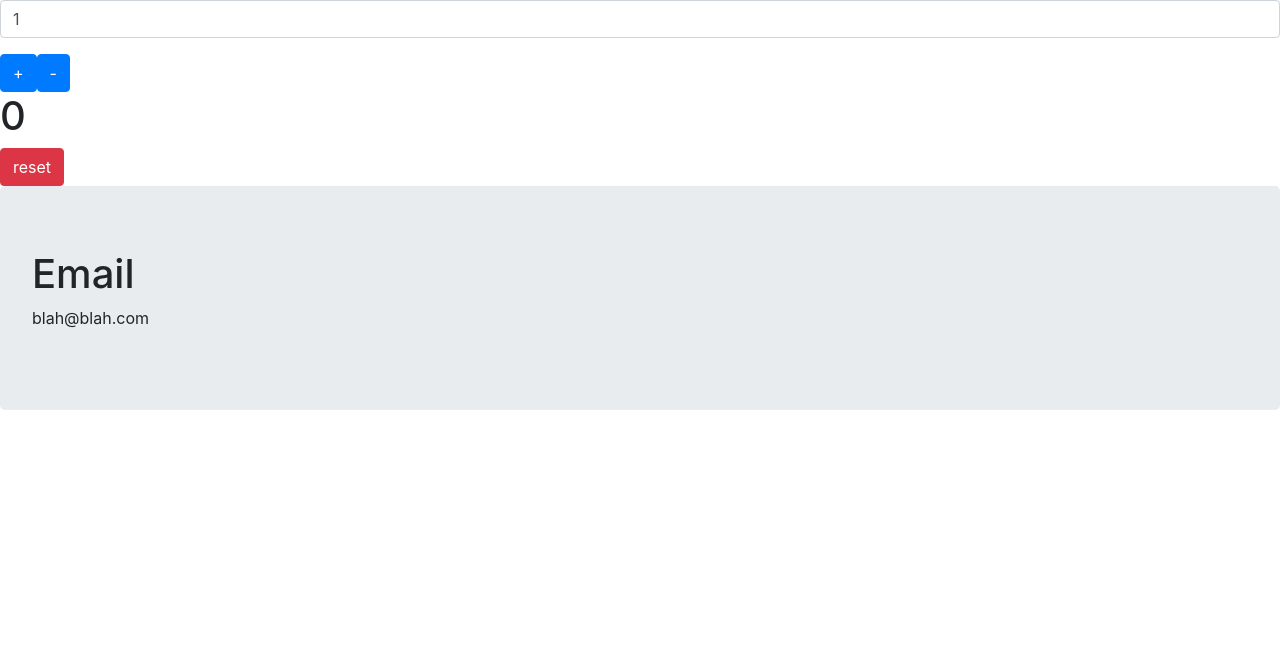
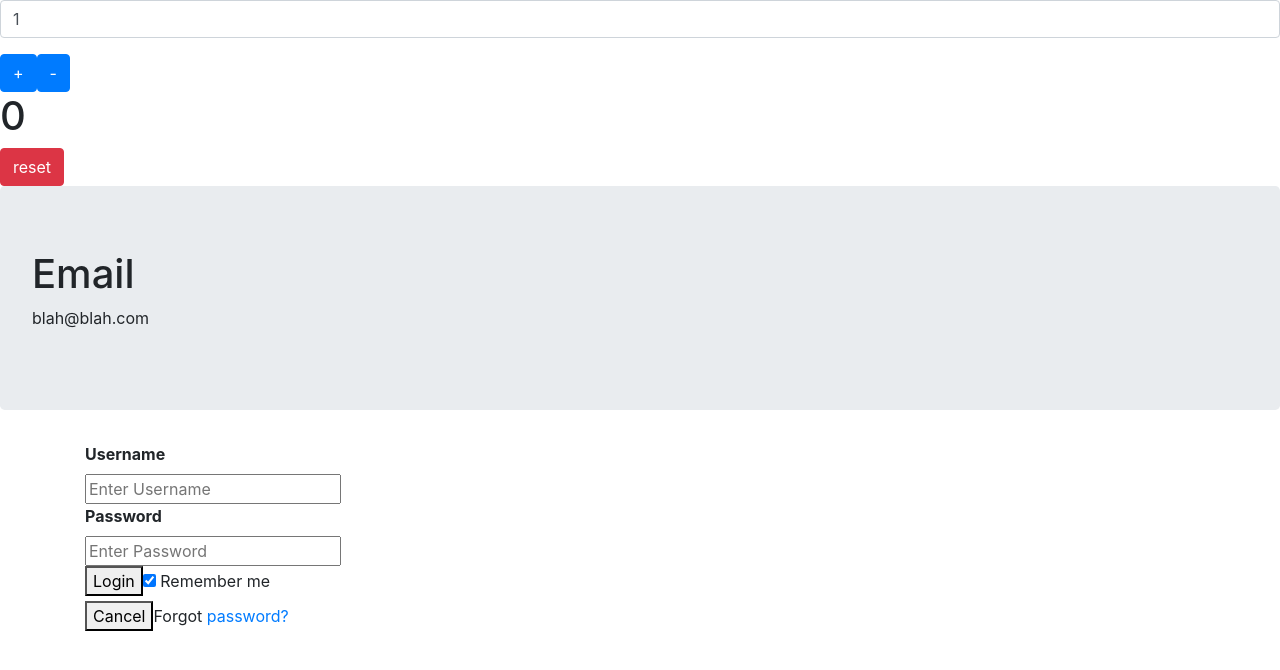
Before and after one commit to madelinewong/react-counter, a React (Create React App) app: page / in a window 1280 px wide. Shown: the top 670 px of the page. Built offline with nearby package versions, Linux system fonts and the light colour scheme.

Commit message:
set an alert for the login button so it would tell you that you logged in.

```diff
--- a/src/App.js
+++ b/src/App.js
@@ -1,5 +1,6 @@
 import React, { Component } from 'react';
 import Email from './Email';
+import LoginForm from './LoginForm';
 
 class App extends Component {
   constructor(){
@@ -37,6 +38,7 @@ class App extends Component {
        <h1>{this.state.count}</h1>
        <button className="btn btn-danger" onClick={this.reset}>reset</button>
        <Email />
+       <LoginForm />
       </div>
     );
   }
--- /dev/null
+++ b/src/LoginForm.js
@@ -0,0 +1,37 @@
+import React, { Component } from 'react';
+
+class LoginForm extends Component {
+    render(){
+        return(
+            <div>
+      <form>
+   <div className="container">
+    <label for="uname"><b>Username</b></label>
+ </div>
+ <div className="container">
+    <input type="text" placeholder="Enter Username" name="uname" required/>
+</div>
+<div className="container">
+    <label for="psw"><b>Password</b></label>
+</div>
+<div className="container">
+    <input type="password" placeholder="Enter Password" name="psw" required/>
+</div>
+<div className="container">
+    <button type="submit" onClick={()=>{alert('you logged in!'); }}>Login</button>
+    <label>
+      <input type="checkbox" checked="checked" name="remember"/> Remember me
+    </label>
+</div>
+<div className="container">
+    <button type="button" className="cancelbtn">Cancel</button>
+    <span className="psw">Forgot <a href="#">password?</a></span>
+</div>
+     </form>
+            </div>
+        )
+    }
+}
+
+
+export default LoginForm;
```
